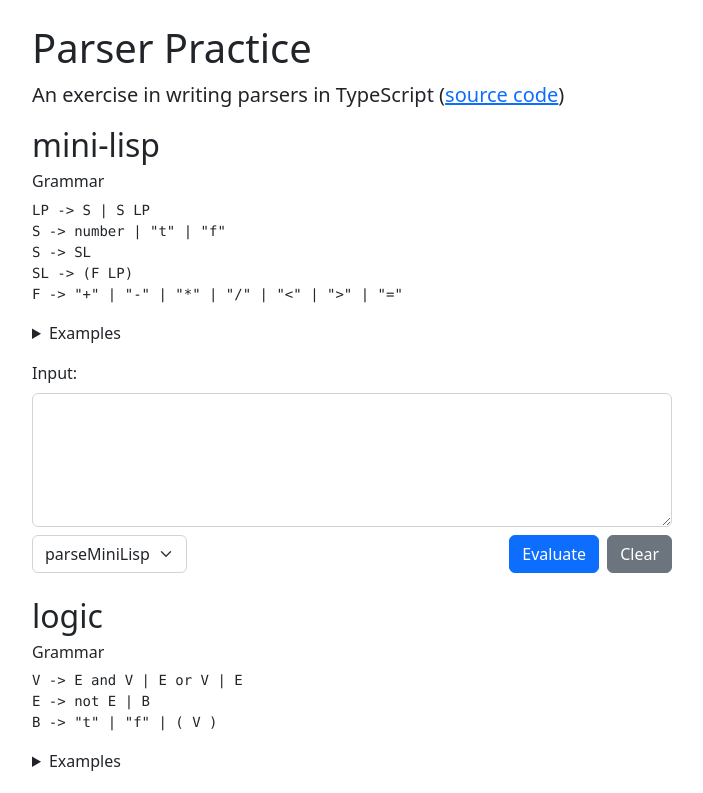
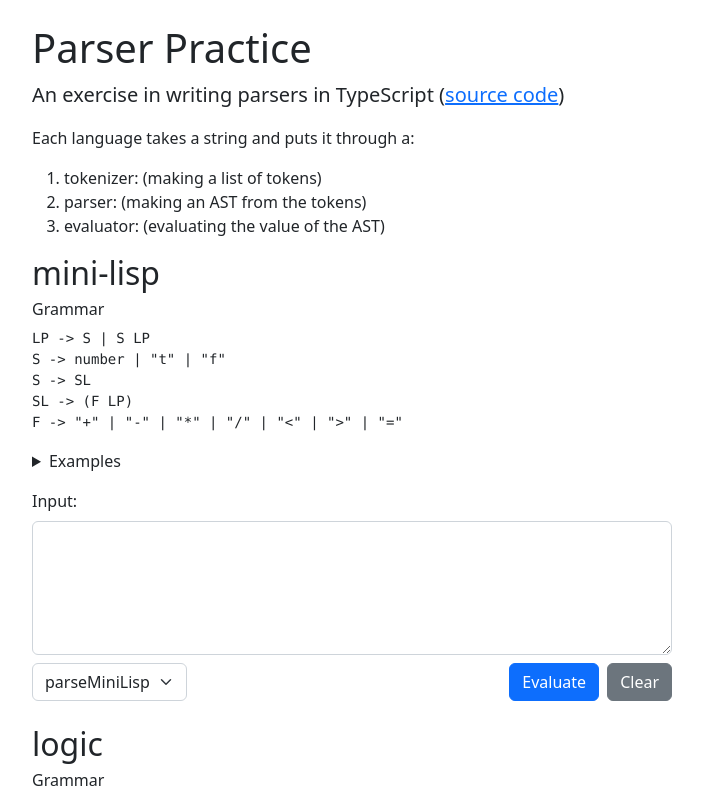
Before and after one commit to adueck/parser-practice, a React (Vite) app: page / in a window 1280 px wide. Shown: the top 793 px of the page, without its empty margins (50-753 px from the left). Built offline with nearby package versions, Linux system fonts and the light colour scheme.

Commit message:
more explanation

```diff
--- a/src/App.tsx
+++ b/src/App.tsx
@@ -6,6 +6,12 @@ function App() {
   return <div className="container py-4">
     <h1>Parser Practice</h1>
     <p className="lead">An exercise in writing parsers in TypeScript (<a href={repo}>source code</a>)</p>
+    <p>Each language takes a string and puts it through a:</p>
+    <ol>
+      <li>tokenizer: (making a list of tokens)</li>
+      <li>parser: (making an AST from the tokens)</li>
+      <li>evaluator: (evaluating the value of the AST)</li>
+    </ol>
     {languages.map((l) => (
       <LanguageShowCase
         title={l.name}
--- a/src/components/LanguageShowcase.tsx
+++ b/src/components/LanguageShowcase.tsx
@@ -56,6 +56,7 @@ ${`>>`} ${JSON.stringify(ex.value)}`
         <div className="mb-2">
           <label className="form-label">Input:</label>
           <textarea
+            style={{ fontFamily: "monospace" }}
             className="form-control"
             rows={5}
             value={text}
```
